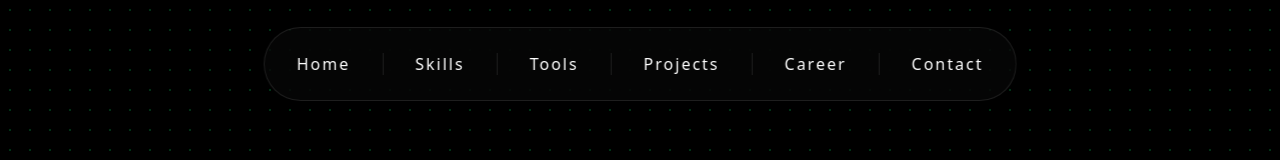
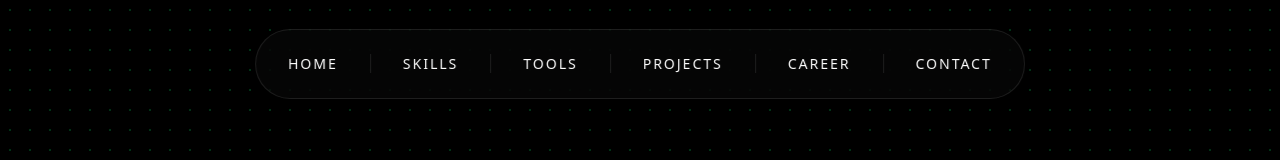
Before and after one commit to mostafizdev01/devFolio-frontend, a Next.js app: page / in a window 1280 px wide. Shown: the top 160 px of the page. Built offline with nearby package versions, Linux system fonts and the light colour scheme.

Commit message:
redesign desktop navbar

```diff
--- a/app/page.tsx
+++ b/app/page.tsx
@@ -2,7 +2,8 @@
 
 import BlogPosts from "@/components/BlogPosts/BlogPosts";
 import Contact from "@/components/ContactSection/Contact";
-import { NavMenu } from "@/components/DesktopNavbar/DesktopNavbar";
+import { DesktopNavbar } from "@/components/DesktopNavbar";
+import { NavMenu } from "@/components/DesktopNavbar/NavMenu";
 // import { MobileNavHeader } from "@/components/DesktopNavbar/MobileNavbar";
 // import HeroSection from "@/components/HeroSection";
 import HeroDev from "@/components/HeroSection/HeroDev";
@@ -22,7 +23,7 @@ export default function Home() {
   return (
     <div className=" max-h-screen bg-black text-white">
       <main className="text-white bg-black box-border caret-transparent">
-        <NavMenu />
+        <DesktopNavbar />
         <HeroDev />
         <SkillsSection />
         <ToolsSection />
--- /dev/null
+++ b/components/DesktopNavbar/index.tsx
@@ -0,0 +1,11 @@
+import { NavMenu } from "./NavMenu";
+
+export const DesktopNavbar = () => {
+    return (
+        <div className= "box-border caret-transparent hidden md:block" >
+        <nav className="relative text-sm font-light box-border caret-transparent tracking-[0.35px] leading-5 uppercase z-50" >
+            <NavMenu />
+            </nav>
+            </div>
+  )
+};
```
Also changed, not shown: components/DesktopNavbar/NavMenu.tsx (renamed from components/DesktopNavbar/DesktopNavbar.tsx).
